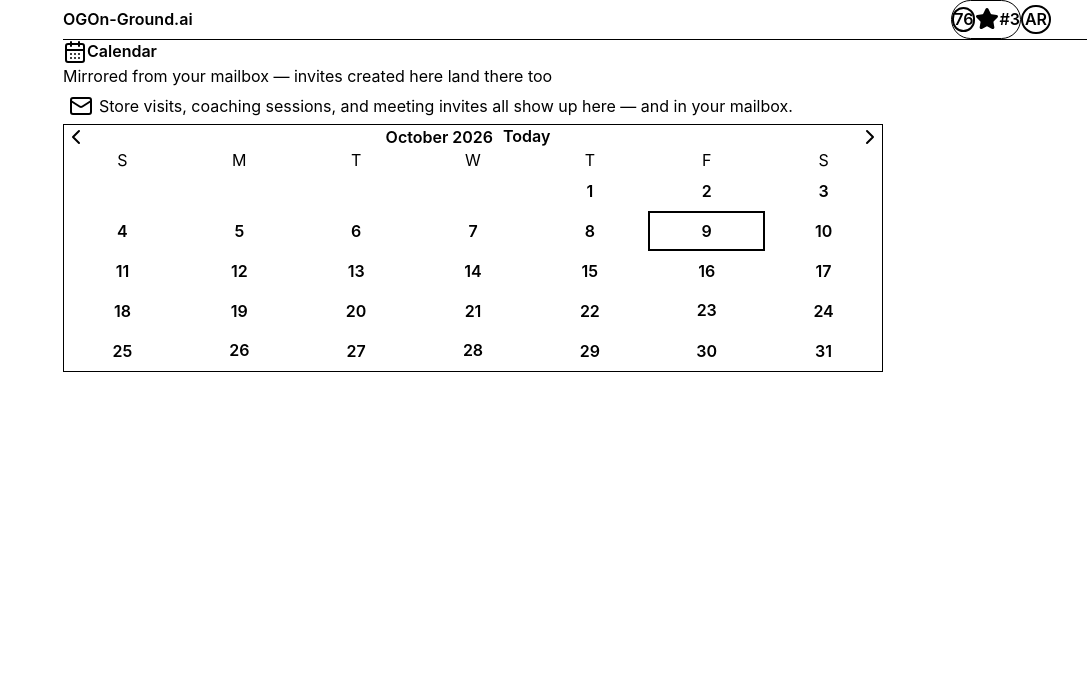
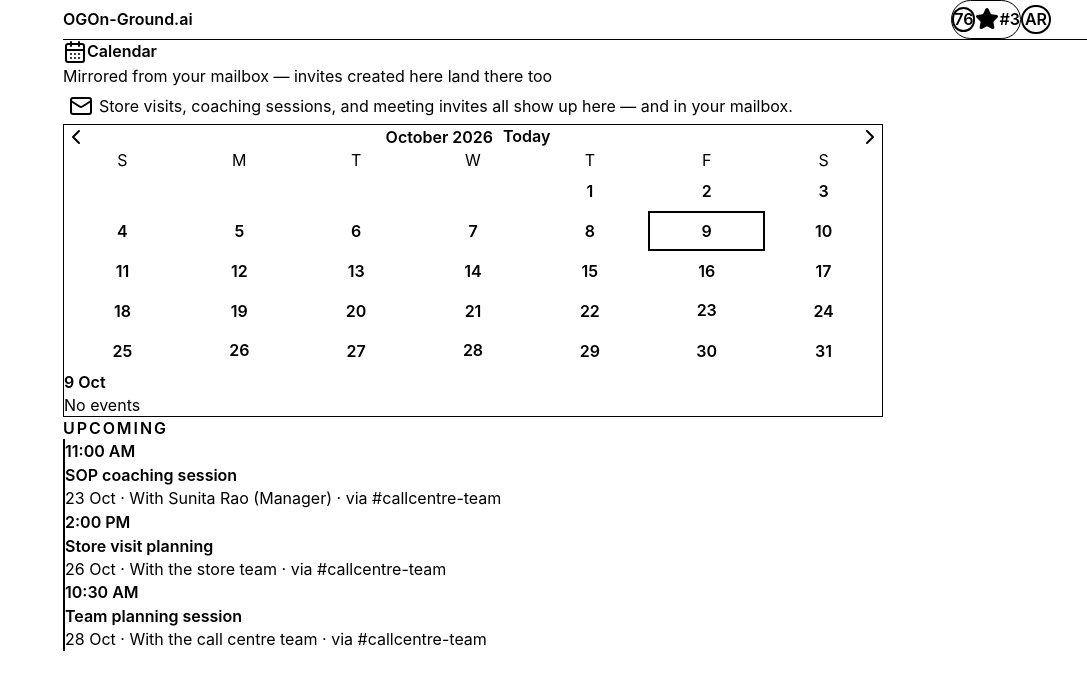
Before and after one commit to Sivaani-Janaswamy/oga-callcentre-app, a React (Vite) app: page /calendar in a window 1280 px wide. Shown: the top 684 px of the page, without its empty margins (193-1280 px from the left). Built offline with nearby package versions, Linux system fonts and the light colour scheme.

Commit message:
feat(calendar): add selected day panel and upcoming list

```diff
--- /dev/null
+++ b/src/components/calendar/CalendarGrid.tsx
@@ -0,0 +1,49 @@
+import type { CalendarEvent } from '../../data/types';
+import { getDemoTodayIso } from '../../utils/clock';
+import { getMonthGrid } from '../../utils/calendar';
+
+const WEEKDAYS = ['S', 'M', 'T', 'W', 'T', 'F', 'S'];
+
+export function CalendarGrid({
+  month,
+  events,
+  selectedDate,
+  onSelect,
+}: {
+  month: string;
+  events: CalendarEvent[];
+  selectedDate: string;
+  onSelect: (date: string) => void;
+}): JSX.Element {
+  const eventDates = new Set(events.map((event) => event.date));
+  const today = getDemoTodayIso();
+
+  return (
+    <div className="mt-4 grid grid-cols-7 gap-2">
+      {WEEKDAYS.map((weekday, index) => (
+        <span key={`${weekday}-${index}`} className="text-center text-11 text-text-muted">
+          {weekday}
+        </span>
+      ))}
+      {getMonthGrid(month).map((cell, index) =>
+        cell.date ? (
+          <button
+            key={cell.date}
+            type="button"
+            onClick={() => onSelect(cell.date as string)}
+            className={`flex h-10 flex-col items-center justify-center rounded-md text-12 font-semibold shadow-soft ${
+              cell.date === today || cell.date === selectedDate
+                ? 'border-2 border-info text-info'
+                : 'bg-card-soft text-text'
+            }`}
+          >
+            {cell.day}
+            {eventDates.has(cell.date) && <span className="mt-0.5 h-1 w-1 rounded-full bg-danger" />}
+          </button>
+        ) : (
+          <span key={`blank-${index}`} className="h-10" />
+        ),
+      )}
+    </div>
+  );
+}
--- a/src/components/calendar/CalendarPage.tsx
+++ b/src/components/calendar/CalendarPage.tsx
@@ -1,58 +1,30 @@
 import { CalendarDays, ChevronLeft, ChevronRight, Mail } from 'lucide-react';
 import { useCallback, useMemo, useState } from 'react';
-import type { CalendarEvent } from '../../data/types';
 import { useAsync } from '../../hooks/useAsync';
 import { getEvents } from '../../services/api';
 import { getDemoTodayIso } from '../../utils/clock';
-import { formatMonthTitle, getMonthGrid, shiftMonth } from '../../utils/calendar';
+import {
+  formatCalendarDate,
+  formatEventTime,
+  formatMonthTitle,
+  shiftMonth,
+} from '../../utils/calendar';
 import { DashboardError, DashboardLoading } from '../dashboard/DashboardState';
+import { CalendarGrid } from './CalendarGrid';
 
 const INITIAL_MONTH = '2026-10';
-const WEEKDAYS = ['S', 'M', 'T', 'W', 'T', 'F', 'S'];
-
-function CalendarGrid({
-  month,
-  events,
-}: {
-  month: string;
-  events: CalendarEvent[];
-}): JSX.Element {
-  const eventDates = new Set(events.map((event) => event.date));
-  const today = getDemoTodayIso();
-
-  return (
-    <div className="mt-4 grid grid-cols-7 gap-2">
-      {WEEKDAYS.map((weekday, index) => (
-        <span key={`${weekday}-${index}`} className="text-center text-11 text-text-muted">
-          {weekday}
-        </span>
-      ))}
-      {getMonthGrid(month).map((cell, index) =>
-        cell.date ? (
-          <div
-            key={cell.date}
-            className={`flex h-10 flex-col items-center justify-center rounded-md text-12 font-semibold shadow-soft ${
-              cell.date === today ? 'border-2 border-info text-info' : 'bg-card-soft text-text'
-            }`}
-          >
-            {cell.day}
-            {eventDates.has(cell.date) && <span className="mt-0.5 h-1 w-1 rounded-full bg-danger" />}
-          </div>
-        ) : (
-          <span key={`blank-${index}`} className="h-10" />
-        ),
-      )}
-    </div>
-  );
-}
-
 export function CalendarPage(): JSX.Element {
   const [month, setMonth] = useState(INITIAL_MONTH);
+  const [selectedDate, setSelectedDate] = useState(getDemoTodayIso());
   const request = useCallback(() => getEvents(month), [month]);
   const requestDeps = useMemo(() => [month], [month]);
   const { data, loading, error } = useAsync(request, requestDeps);
   const events = useMemo(() => data ?? [], [data]);
   const todayMonth = getDemoTodayIso().slice(0, 7);
+  const selectedEvents = events.filter((event) => event.date === selectedDate);
+  const upcomingEvents = events
+    .filter((event) => event.date >= getDemoTodayIso())
+    .sort((left, right) => left.date.localeCompare(right.date));
 
   if (loading) {
     return <DashboardLoading />;
@@ -92,7 +64,10 @@ export function CalendarPage(): JSX.Element {
             <h2 className="text-13 font-semibold text-text">{formatMonthTitle(month)}</h2>
             <button
               type="button"
-              onClick={() => setMonth(todayMonth)}
+              onClick={() => {
+                setMonth(todayMonth);
+                setSelectedDate(getDemoTodayIso());
+              }}
               className="rounded-full bg-info-soft px-2.5 py-1 text-10 font-semibold text-info"
             >
               Today
@@ -107,7 +82,41 @@ export function CalendarPage(): JSX.Element {
             <ChevronRight className="h-4 w-4" />
           </button>
         </div>
-        <CalendarGrid month={month} events={events} />
+        <CalendarGrid
+          month={month}
+          events={events}
+          selectedDate={selectedDate}
+          onSelect={setSelectedDate}
+        />
+        {/* PLACEHOLDER: verify the selected-day panel copy and layout against mock. */}
+        <div className="mt-4 rounded-md bg-card-soft p-3">
+          <p className="text-11 font-semibold text-text">{formatCalendarDate(selectedDate)}</p>
+          {selectedEvents.length === 0 ? (
+            <p className="mt-1 text-11 text-text-muted">No events</p>
+          ) : (
+            selectedEvents.map((event) => (
+              <p key={event.id} className="mt-1 text-11 text-text-muted">
+                {event.title}
+              </p>
+            ))
+          )}
+        </div>
+      </div>
+      <div className="mt-6">
+        <p className="text-11 font-semibold uppercase tracking-[0.12em] text-text-muted">
+          UPCOMING
+        </p>
+        <div className="mt-3 space-y-2">
+          {upcomingEvents.map((event) => (
+            <div key={event.id} className="border-l-2 border-info pl-3">
+              <p className="text-12 font-semibold text-info">{formatEventTime(event.time)}</p>
+              <p className="text-13 font-semibold text-text">{event.title}</p>
+              <p className="text-11 text-text-muted">
+                {formatCalendarDate(event.date)} · {event.metaLabel}
+              </p>
+            </div>
+          ))}
+        </div>
       </div>
     </section>
   );
--- a/src/data/seed.ts
+++ b/src/data/seed.ts
@@ -601,6 +601,7 @@ export const calendarEvents: CalendarEvent[] = [
     title: 'SOP coaching session',
     date: '2026-10-23',
     time: '11:00',
+    metaLabel: 'With Sunita Rao (Manager) · via #callcentre-team',
     type: 'practice',
   },
   {
@@ -608,6 +609,8 @@ export const calendarEvents: CalendarEvent[] = [
     title: 'Store visit planning',
     date: '2026-10-26',
     time: '14:00',
+    // PLACEHOLDER: verify this event title, date, and metadata against mock.
+    metaLabel: 'With the store team · via #callcentre-team',
     type: 'meeting',
   },
   {
@@ -615,6 +618,8 @@ export const calendarEvents: CalendarEvent[] = [
     title: 'Team planning session',
     date: '2026-10-28',
     time: '10:30',
+    // PLACEHOLDER: verify this event title, date, and metadata against mock.
+    metaLabel: 'With the call centre team · via #callcentre-team',
     type: 'meeting',
   },
 ];
--- a/src/data/types.ts
+++ b/src/data/types.ts
@@ -139,6 +139,7 @@ export interface CalendarEvent {
   title: string;
   date: ISODate;
   time?: string;
+  metaLabel?: string;
   type: 'callback' | 'meeting' | 'practice' | 'other';
   leadId?: ID;
 }
--- a/src/utils/calendar.ts
+++ b/src/utils/calendar.ts
@@ -38,3 +38,22 @@ export function shiftMonth(month: string, amount: number): string {
   date.setUTCMonth(date.getUTCMonth() + amount);
   return `${date.getUTCFullYear()}-${String(date.getUTCMonth() + 1).padStart(2, '0')}`;
 }
+
+export function formatCalendarDate(date: string): string {
+  return new Intl.DateTimeFormat('en-IN', {
+    day: 'numeric',
+    month: 'short',
+    timeZone: 'UTC',
+  }).format(parseIso(`${date}T00:00:00Z`));
+}
+
+export function formatEventTime(time?: string): string {
+  if (!time) {
+    return 'All day';
+  }
+
+  const [rawHours, minutes] = time.split(':').map(Number);
+  const suffix = rawHours >= 12 ? 'PM' : 'AM';
+  const hours = rawHours % 12 || 12;
+  return `${hours}:${String(minutes).padStart(2, '0')} ${suffix}`;
+}
```
